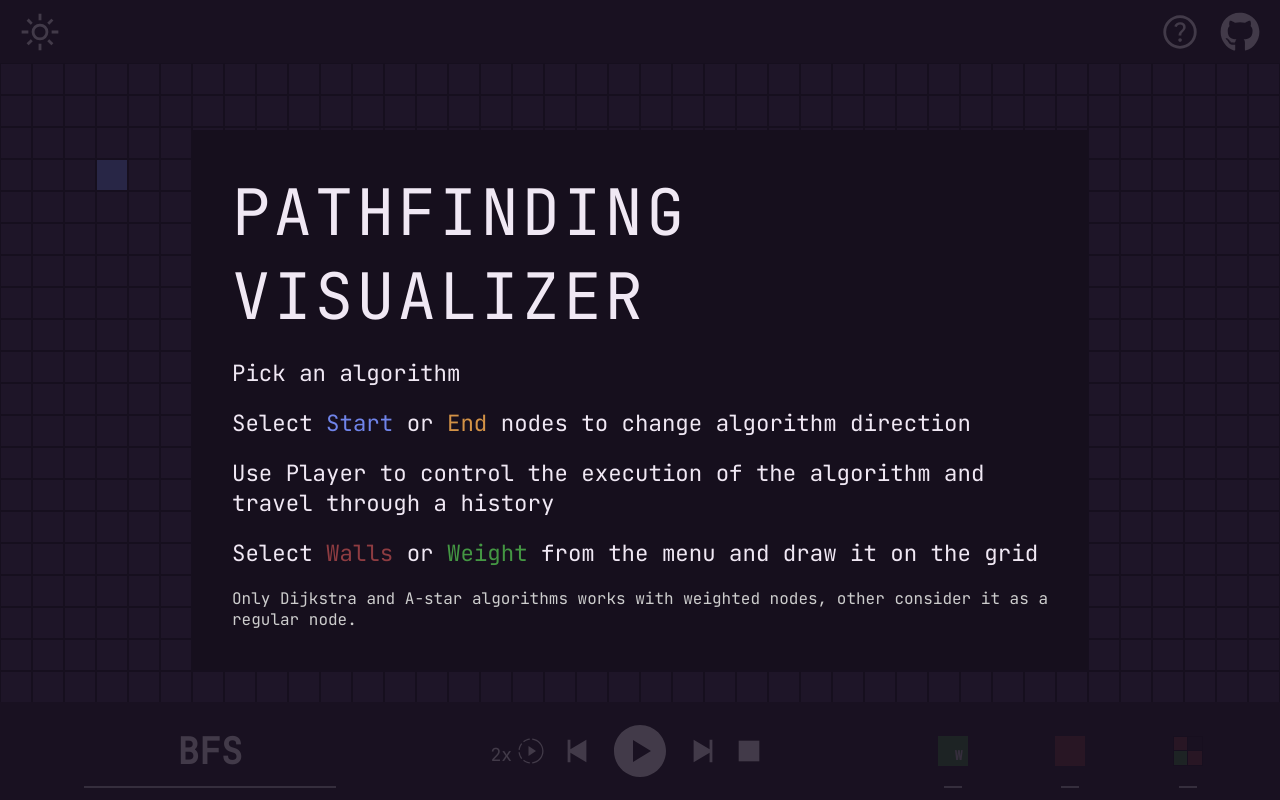
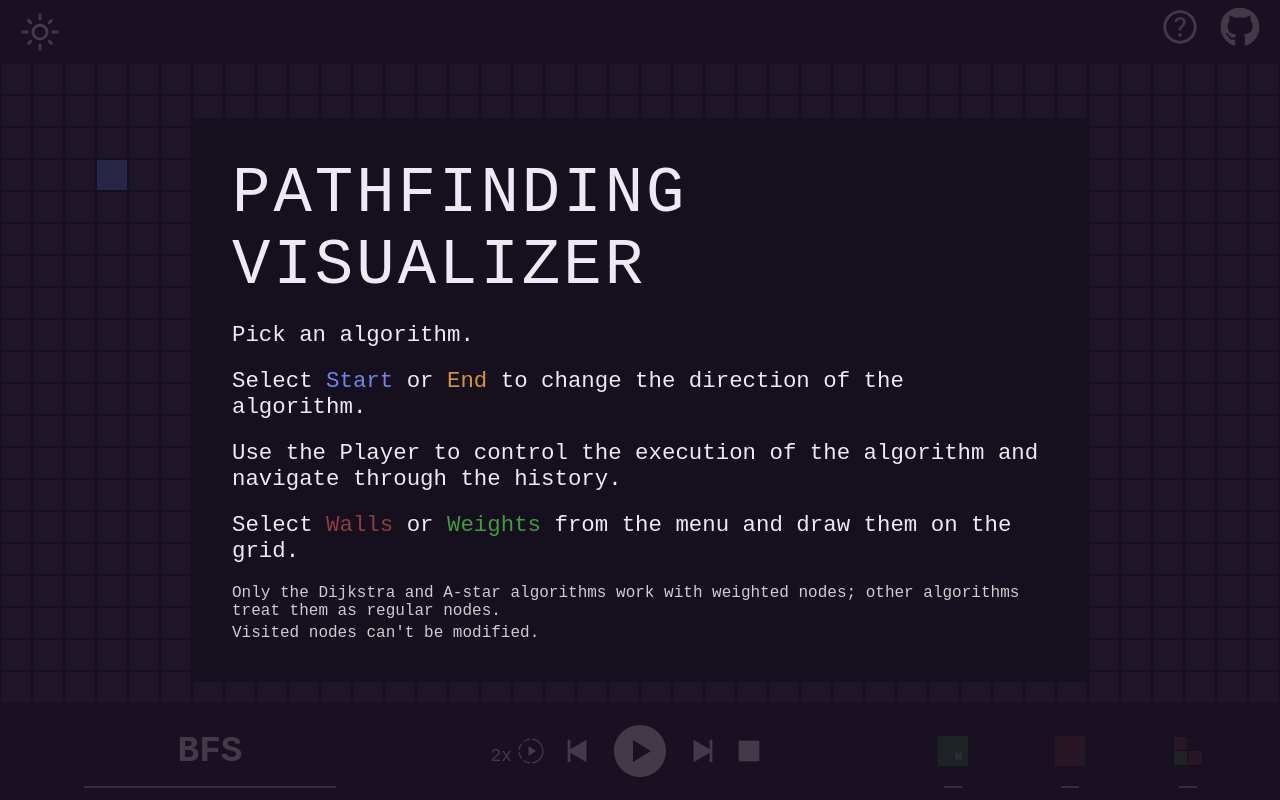
Before and after one commit to baterson/pathfinding-visualizer, a SvelteKit app: page / in a window 1280 px wide. Built offline with nearby package versions, Linux system fonts and the light colour scheme.

Commit message:
update styles

```diff
--- a/src/app.css
+++ b/src/app.css
@@ -109,15 +109,10 @@
 }
 
 body {
-	/* font-family:  monospace; */
-	font-family: 'JetBrains Mono', monospace;
+	font-family: monospace;
     font-size: 56px;
 	height: 100svh;
 	width: 100vw;
-	/* font-family: 'PT Serif', serif; */
-	/* overflow: hidden; */
-	/* background: white; */
-	/* background: radial-gradient(circle at center, hsl(215, 18%, 13%), hsl(215, 18%, 20%)); */
 }
 
 button,
--- a/src/lib/Components/HelpModal.svelte
+++ b/src/lib/Components/HelpModal.svelte
@@ -6,19 +6,24 @@
 	<div class="content">
 		<h3>PATHFINDING VISUALIZER</h3>
 
-		<p>Pick an algorithm</p>
+		<p>Pick an algorithm.</p>
 		<p>
 			Select <span style="color: var(--bg-start)">Start</span> or
-			<span style="color: var(--bg-end)">End</span> nodes to change algorithm direction
+			<span style="color: var(--bg-end)">End</span> to change the direction of the algorithm.
 		</p>
-		<p>Use Player to control the execution of the algorithm and travel through a history</p>
+		<p>
+			Use the Player to control the execution of the algorithm and navigate through the history.
+		</p>
 		<p>
 			Select <span style="color: var(--bg-wall)">Walls</span> or
-			<span style="color: var(--bg-weight-2)">Weight</span> from the menu and draw it on the grid
+			<span style="color: var(--bg-weight-2)">Weights</span> from the menu and draw them on the grid.
 		</p>
 		<section class="description">
-			Only Dijkstra and A-star algorithms works with weighted nodes, other consider it as a regular
-			node.
+			<p>
+				Only the Dijkstra and A-star algorithms work with weighted nodes; other algorithms treat
+				them as regular nodes.
+			</p>
+			<p>Visited nodes can't be modified.</p>
 		</section>
 	</div>
 </div>
--- a/src/routes/+page.svelte
+++ b/src/routes/+page.svelte
@@ -8,6 +8,8 @@
 	import Nav from '$lib/Components/Nav.svelte';
 	import Player from '$lib/Components/Player.svelte';
 	import HelpModal from '$lib/Components/HelpModal.svelte';
+	import { player } from '$lib/stores/player';
+	import { resetNodes } from '$lib/stores/nodes';
 
 	let isHelpOpen = true;
 
@@ -17,6 +19,7 @@
 
 	onMount(() => {
 		const layoutSub = layout.subscribe(({ screen }) => {
+			player.reset();
 			grid.reset(screen);
 		});
 
@@ -34,7 +37,11 @@
 
 		const handleResize = () => {
 			layout.setCalculating();
-			tick().then(() => layout.setLayout());
+			tick().then(() => {
+				layout.setLayout();
+				player.reset();
+				resetNodes();
+			});
 		};
 
 		window.addEventListener('resize', handleResize);
```
